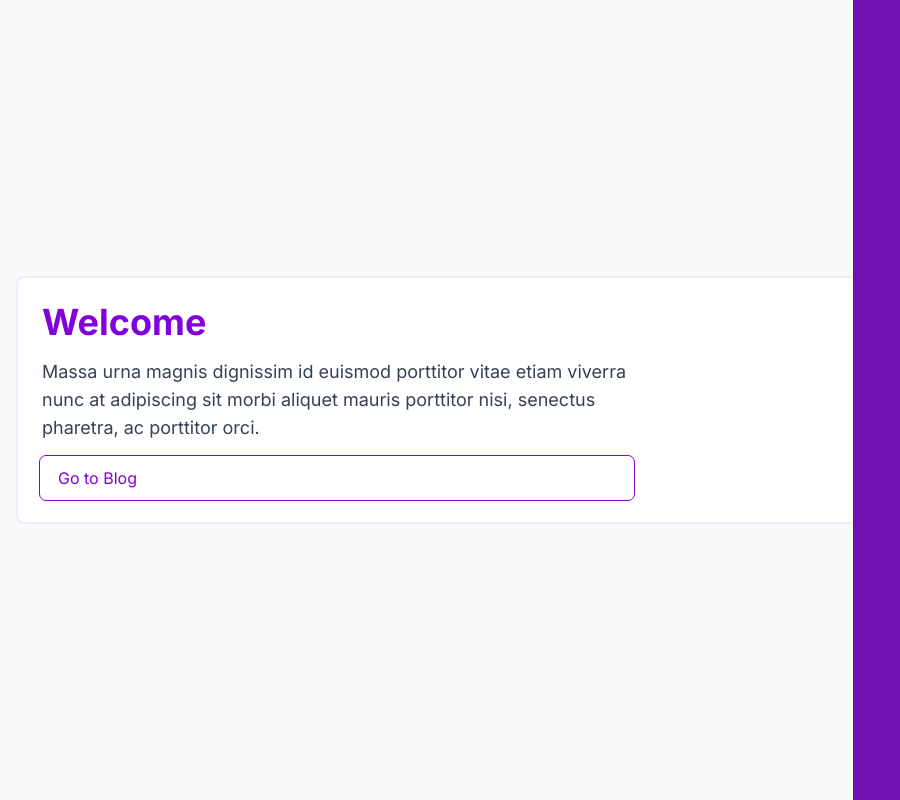
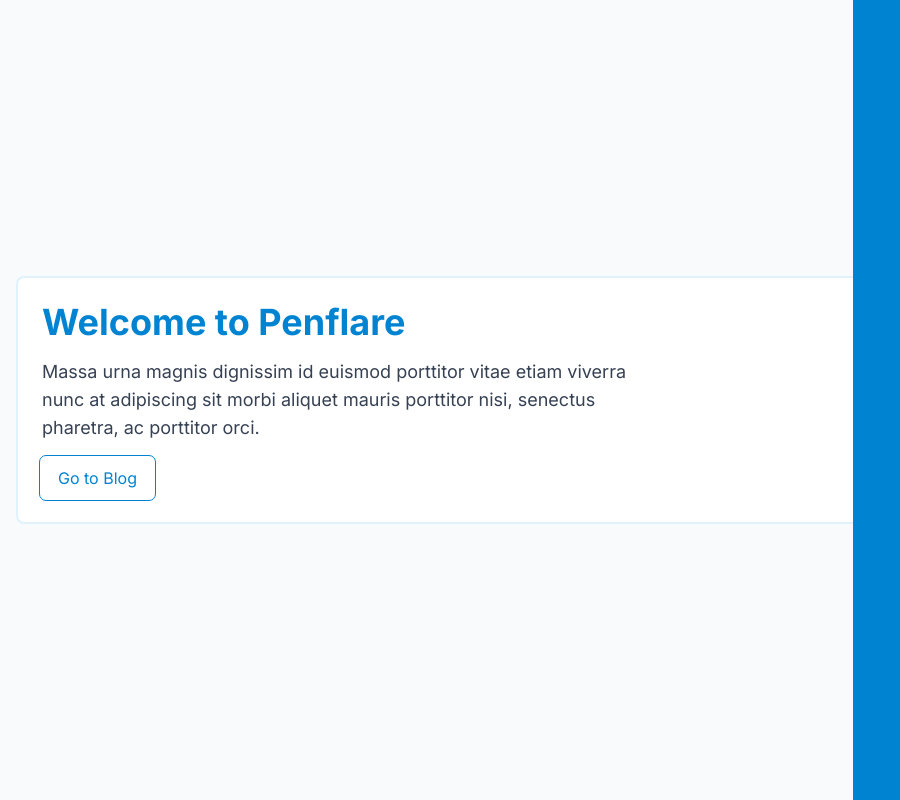
Before and after one commit to LahiruLiyanage/Penflare, a Next.js app: page / in a window 1280 px wide. Shown: the whole page, without its empty margins (0-900 px from the left). Built offline with nearby package versions, Linux system fonts and the light colour scheme.

Commit message:
Adjusting the Homepage for my preferences

```diff
--- a/src/app/blog/about/page.tsx
+++ b/src/app/blog/about/page.tsx
@@ -1,7 +1,7 @@
 export default function Page() {
   return (
     <>
-      <h1 className="text-purple-800">About</h1>
+      <h1 className="text-sky-700">About</h1>
       <p>Massa urna magnis dignissim id euismod porttitor vitae etiam viverra nunc at adipiscing sit morbi aliquet mauris porttitor nisi, senectus pharetra, ac porttitor orci.</p>
     </>)
 
--- a/src/app/blog/contact/page.tsx
+++ b/src/app/blog/contact/page.tsx
@@ -3,7 +3,7 @@
 export default function Page() {
   return (
     <div>
-      <h1 className="text-purple-800">Contact</h1>
+      <h1 className="text-sky-700">Contact</h1>
       <p>
         Lorem ipsum dolor sit amet consectetur adipisicing elit. Ex, architecto natus,
         cumque laborum, error consequuntur eaque expedita numquam eveniet quas sunt
--- a/src/app/blog/post/[id]/page.tsx
+++ b/src/app/blog/post/[id]/page.tsx
@@ -1,14 +1,11 @@
 import { posts } from '@/app/lib/placeholder-data';
 import Post from '@/app/ui/components/posts/Post';
 
-export default async function Page({ params }: { params: { id: string } }) {
-    const { id } = await params;
-    const post = posts.find((post) => post.id === id);
-
+export default function Page({ params }: { params: { id: string } }) {
+    const post = posts.find((post) => post.id === params.id);
     return (
         <>
-            <h1>Post</h1>
-            <Post {...post} />
-        </>
-    );
+            <h1 className={"text-sky-700"}>Post</h1>
+            {post && <Post {...post} />}
+        </>)
 }
--- a/src/app/blog/posts/page.tsx
+++ b/src/app/blog/posts/page.tsx
@@ -4,7 +4,7 @@
 export default function Page() {
   return (
     <>
-      <h1>Posts</h1>
+      <h1 className={'text-sky-700'}>Posts</h1>
       {posts.map((post) => <Post key={post.id} {...post} />)}
     </>)
 }
--- a/src/app/page.tsx
+++ b/src/app/page.tsx
@@ -1,21 +1,22 @@
+import styles from '@/app/ui/styles/home.module.css';
+
 export default function Home() {
   return (
     <main className="flex items-center justify-center min-h-screen bg-gray-50">
       <div className="container mx-auto p-4 relative">
-        <div className="bg-white border-2 border-purple-100 rounded-lg p-6 grid grid-cols-1 md:grid-cols-2 gap-4">
+        <div className="bg-white border-2 border-sky-100 rounded-lg p-6 grid grid-cols-1 md:grid-cols-2 gap-4">
           <div className="flex flex-col justify-center">
-            <h1 className="text-4xl text-purple-700 font-bold mb-4">Welcome</h1>
+            <h1 className={`text-4xl text-sky-600 font-bold mb-4 {/*${styles.text_sky}*/}`}>Welcome to Penflare</h1>
             <p className="text-lg text-gray-700 mb-4">
               Massa urna magnis dignissim id euismod porttitor vitae etiam viverra nunc at adipiscing sit morbi aliquet mauris porttitor nisi, senectus pharetra, ac porttitor orci.
             </p>
-            <a href="/blog/posts" className="outline outline-1 outline-offset-2 border-purple-700 text-purple-700 hover:text-white py-2 px-4 rounded hover:bg-purple-800 md:w-auto">
+            <a href="/blog/posts" className={`outline outline-offset-2 border-sky-600 text-sky-600 hover:text-white py-2 px-4 rounded hover:bg-sky-600 md:w-auto ${styles.fit_contact}`}>
               Go to Blog
             </a>
           </div>
         </div>
-
       </div>
-      <div className="bg-purple-800 hidden md:block absolute top-0 right-0 bottom-0 left-2/3 z-0"></div>
+      <div className={`bg-sky-600 hidden md:block absolute top-0 right-0 bottom-0 left-2/3 z-0 {/*${styles.bg_sky}*/}`}></div>
     </main>
   );
 }
--- a/src/app/ui/components/nav-links.tsx
+++ b/src/app/ui/components/nav-links.tsx
@@ -33,9 +33,9 @@
               <Link
                   key={link.name}
                   href={link.href}
-                  className="flex h-[48px] grow items-center justify-center gap-2 rounded-md bg-gray-50 p-3 text-sm font-medium hover:bg-purple-100 md:flex-none md:justify-start md:p-2 md:px-3"
+                  className="flex h-[48px] grow items-center justify-center gap-2 rounded-md bg-gray-50 p-3 text-sm font-medium hover:bg-sky-100 md:flex-none md:justify-start md:p-2 md:px-3"
               >
-                {/* <LinkIcon className="w-6" /> */}
+                 <LinkIcon className="w-6" />
                 <p className="hidden md:block">{link.name}</p>
               </Link>
           );
--- /dev/null
+++ b/src/app/ui/styles/home.module.css
@@ -0,0 +1,11 @@
+.text_sky {
+    color: #3867d6;
+}
+
+.bg_sky {
+    background-color: #4b7bec;
+}
+
+.fit_contact {
+    width: fit-content;
+}
```
